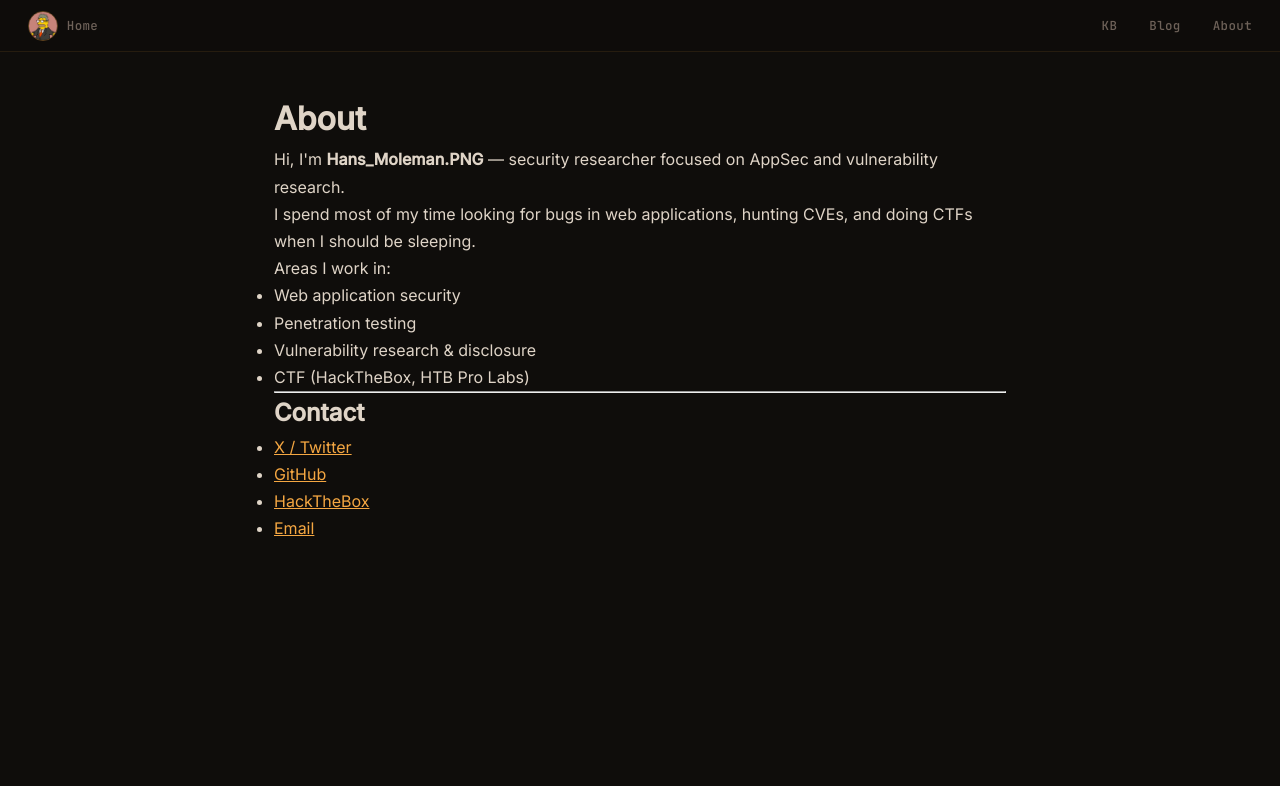
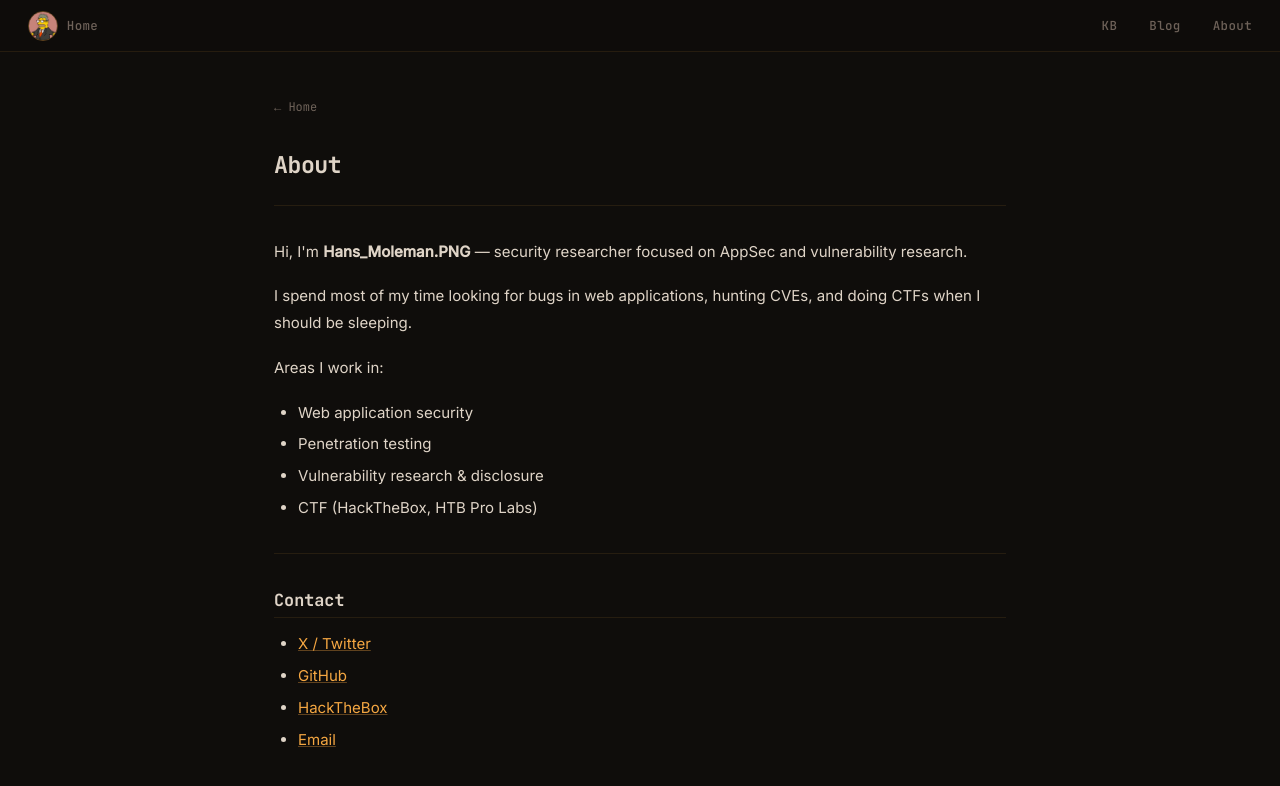
Before and after one commit to HansMolemanPNG/hansmolemanpng.github.io, an MkDocs documentation site: the page built from docs/about.md, in a window 1280 px wide. Shown: the top 786 px of the page. Built offline with MkDocs 1.6.1, drawn with Linux system fonts in a browser that asks for light colours.

Commit message:
feat: add back-to-home arrow on KB, Blog and About pages
https://claude.ai/code/session_01RkizXWCwpk2GxfPxeWvNQ1

```diff
--- /dev/null
+++ b/theme/about.html
@@ -0,0 +1,15 @@
+{% extends "main.html" %}
+{% block content %}
+<div class="page">
+
+  <header class="page-hdr">
+    <a class="back-link" href="/">← Home</a>
+    <h1 class="page-title">About</h1>
+  </header>
+
+  <div class="article-content">
+    {{ page.content }}
+  </div>
+
+</div>
+{% endblock %}
--- a/theme/blog-index.html
+++ b/theme/blog-index.html
@@ -3,6 +3,7 @@
 <div class="page">
 
   <header class="page-hdr">
+    <a class="back-link" href="/">← Home</a>
     <h1 class="page-title">Blog</h1>
   </header>
 
--- a/theme/kb-index.html
+++ b/theme/kb-index.html
@@ -3,6 +3,7 @@
 <div class="page">
 
   <header class="page-hdr">
+    <a class="back-link" href="/">← Home</a>
     <h1 class="page-title">Knowledge Base</h1>
     <p class="page-desc">Cheatsheets and references for CTFs, pentesting and bug bounty.</p>
   </header>
```
Also changed, not shown: docs/about.md (+4 -1 lines).
